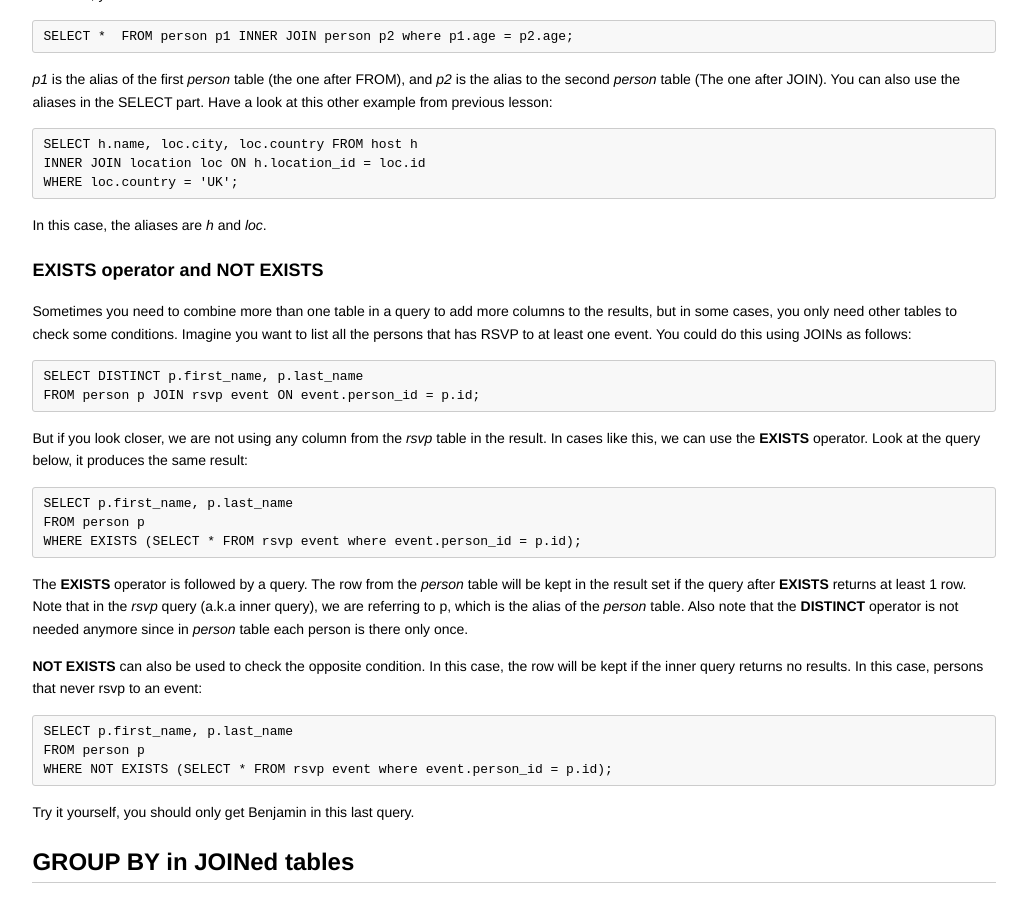
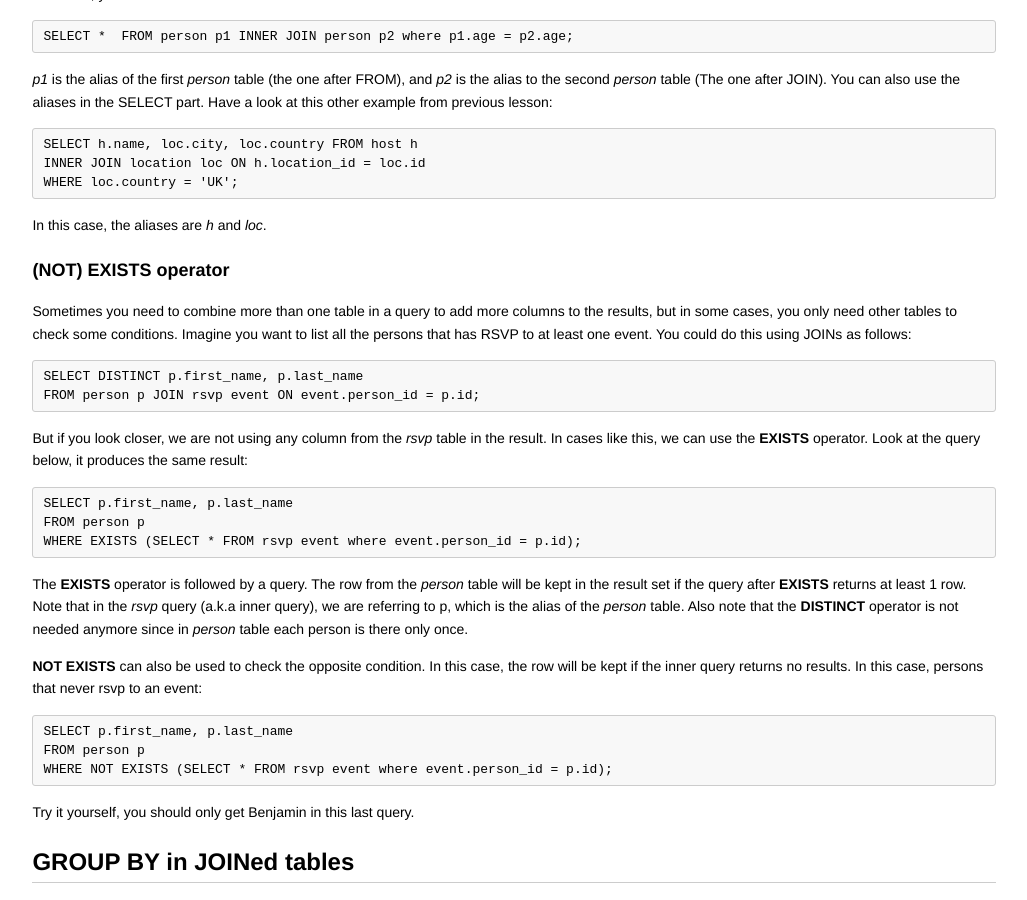
Before and after one commit to codebar/tutorials, a Jekyll site: the page built from sql/lesson6/tutorial.md, in a window 1280 px wide and 900 px high, scrolled down 505 px. Shown: the whole window, without its empty margins (126-1153 px from the left). Built offline with Jekyll 4.4.1, drawn with Linux system fonts in a browser that asks for light colours.

Commit message:
Title fix

````diff
--- a/sql/lesson6/tutorial.md
+++ b/sql/lesson6/tutorial.md
@@ -33,7 +33,7 @@ WHERE loc.country = 'UK';
 ```
 In this case, the aliases are _h_ and _loc_.
 
-### EXISTS operator and NOT EXISTS
+### (NOT) EXISTS operator
 
 Sometimes you need to combine more than one table in a query to add more columns to the results, but in some cases, you only need other tables to check some conditions. Imagine you want to list all the persons that has RSVP to at least one event. You could do this using JOINs as follows:
 
````
